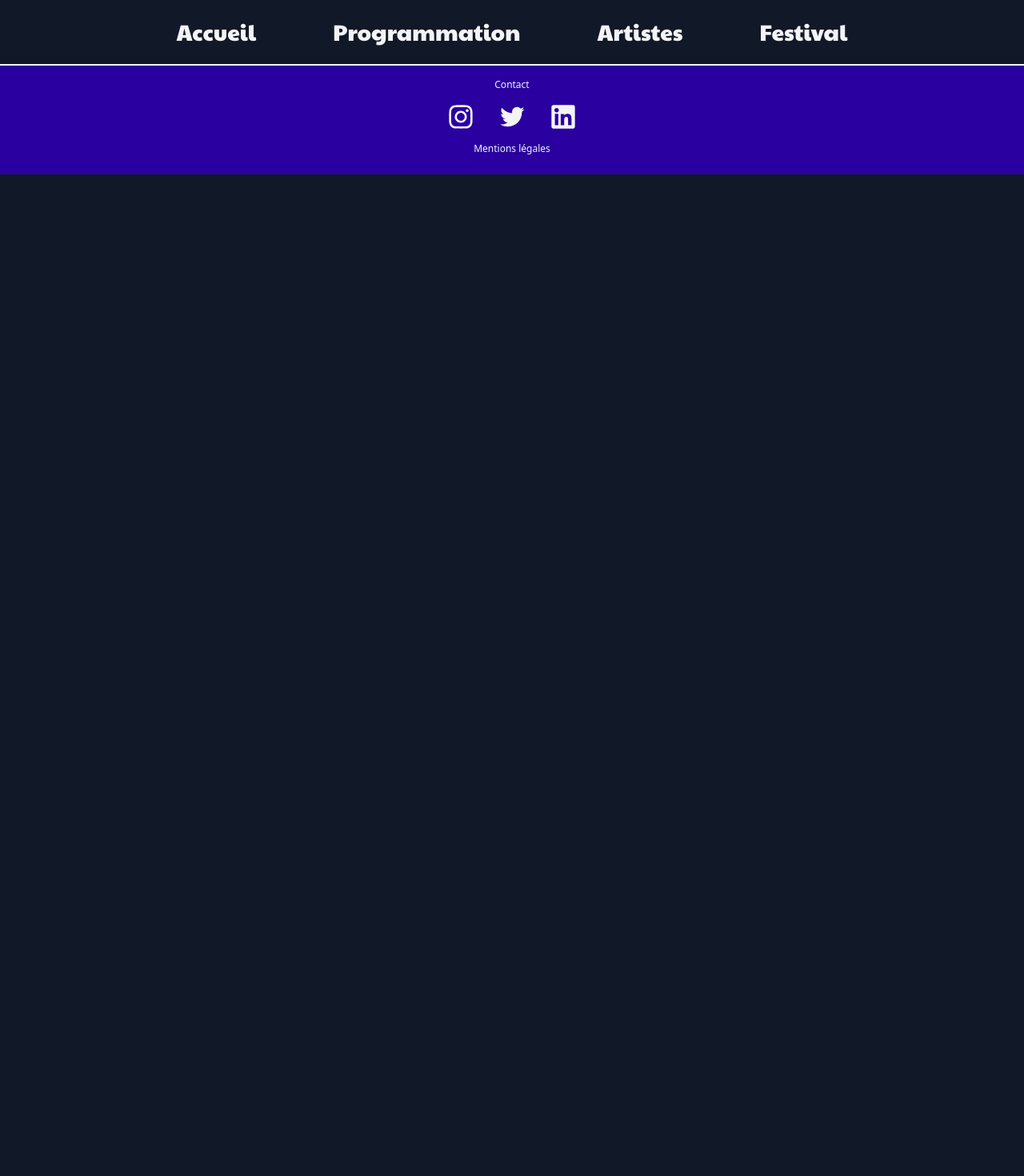
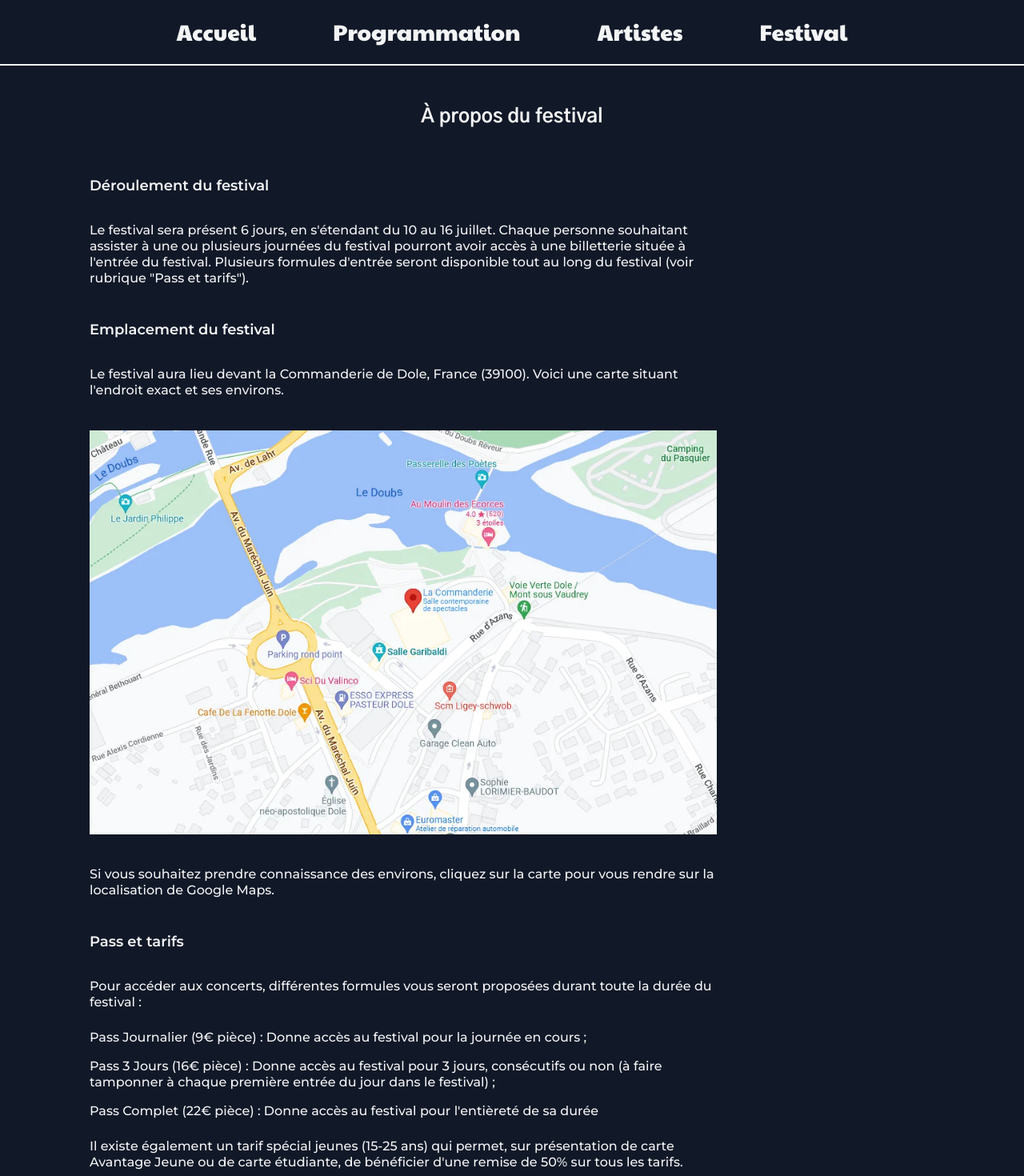
Before and after one commit to monturet-matthieu/sae-203, a Vue app: page /festival in a window 1280 px wide. Shown: the top 1470 px of the page at 80% size. Before the commit the page ends 800 px from the top, so only its background shows below. Built offline with nearby package versions, Linux system fonts and the light colour scheme.

Commit message:
festival

```diff
--- a/src/views/Festival.vue
+++ b/src/views/Festival.vue
@@ -1,3 +1,24 @@
 <template>
+    <h2 class="font-gothic font-bold text-2xl text-center my-12 sm:mb-6">À propos du festival</h2>
 
+    <div class="flex flex-col font-montserrat font-medium text-left md:text-center lg:text-left mx-4 md:mx-12 lg:mx-28 lg:mr-64 xl:mr-96 mb-8">
+        <div class="mb-12 space-y-2">
+            <h4 class="font-semibold text-base lg:text-lg pt-8 pb-6 lg:text-left">Déroulement du festival</h4>
+            <p class="text-sm lg:text-base">Le festival sera présent 6 jours, en s'étendant du 10 au 16 juillet. Chaque personne souhaitant assister à une ou plusieurs journées du festival pourront avoir accès à une billetterie située à l'entrée du festival. Plusieurs formules d'entrée seront disponible tout au long du festival (voir rubrique "Pass et tarifs").</p>
+
+            <h4 class="font-semibold text-base lg:text-lg pt-8 pb-6 lg:text-left">Emplacement du festival</h4>
+            <p class="text-sm lg:text-base">Le festival aura lieu devant la Commanderie de Dole, France (39100). Voici une carte situant l'endroit exact et ses environs.</p>
+            <a class="flex justify-center lg:justify-start py-8" href="https://www.google.fr/maps/place/La+Commanderie/@47.0874673,5.4962086,17z/data=!4m5!3m4!1s0x478d4c9ca8cd6cad:0x6fa3daacbb490b3c!8m2!3d47.0873564!4d5.4975096"><img src="../../public/img/map.webp" alt="Carte de l'endroit où le festival aura lieu"></a>
+            <p class="text-sm lg:text-base">Si vous souhaitez prendre connaissance des environs, cliquez sur la carte pour vous rendre sur la localisation de Google Maps.</p>
+
+            <h4 class="font-semibold text-base lg:text-lg pt-8 pb-6 lg:text-left">Pass et tarifs</h4>
+            <p class="text-sm lg:text-base">Pour accéder aux concerts, différentes formules vous seront proposées durant toute la durée du festival :</p>
+            <ul class="text-sm lg:text-base space-y-4 py-4">
+                <li>Pass Journalier (9€ pièce) : Donne accès au festival pour la journée en cours ;</li>
+                <li>Pass 3 Jours (16€ pièce) : Donne accès au festival pour 3 jours, consécutifs ou non (à faire tamponner à chaque première entrée du jour dans le festival) ;</li>
+                <li>Pass Complet (22€ pièce) : Donne accès au festival pour l'entièreté de sa durée</li>
+            </ul>
+            <p class="text-sm lg:text-base">Il existe également un tarif spécial jeunes (15-25 ans) qui permet, sur présentation de carte Avantage Jeune ou de carte étudiante, de bénéficier d'une remise de 50% sur tous les tarifs.</p>
+        </div>
+    </div>
 </template>
```
Also changed, not shown: public/icons/icone-site.svg (added), public/img/map.webp (added).
